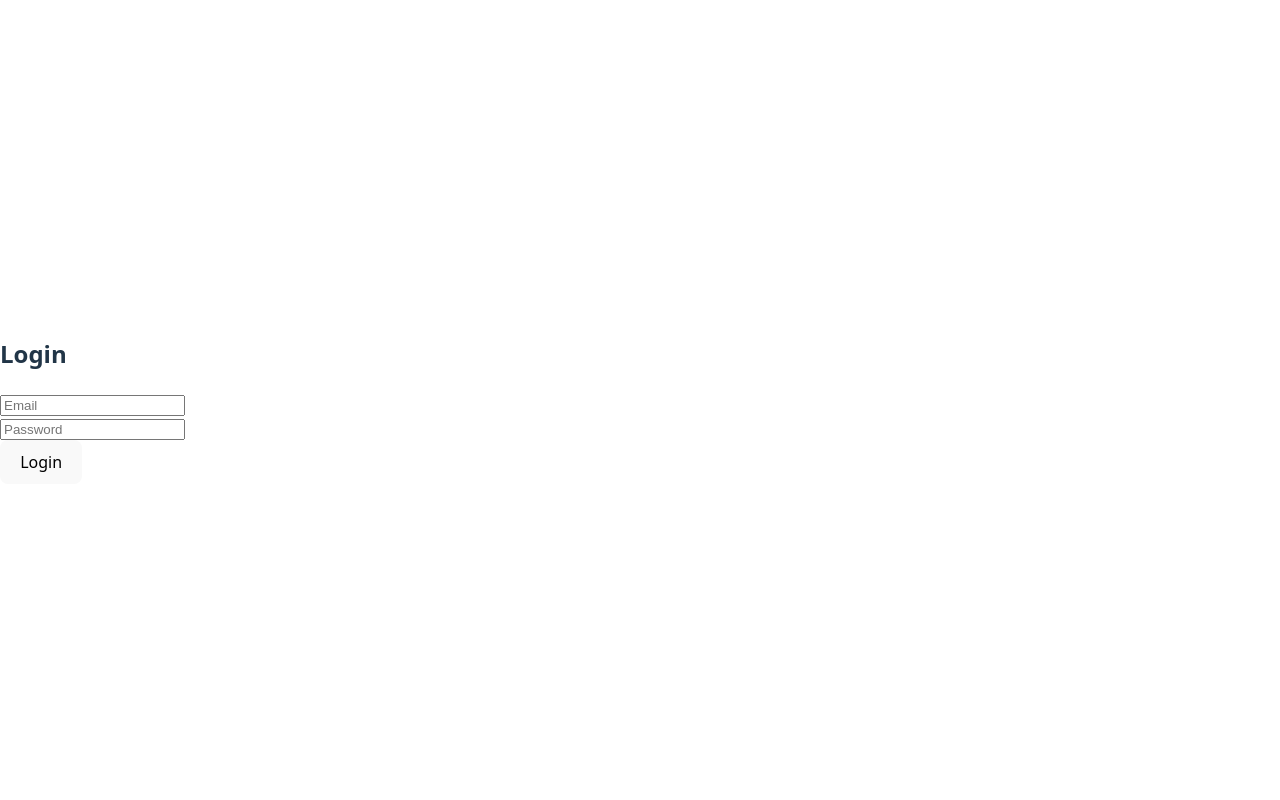
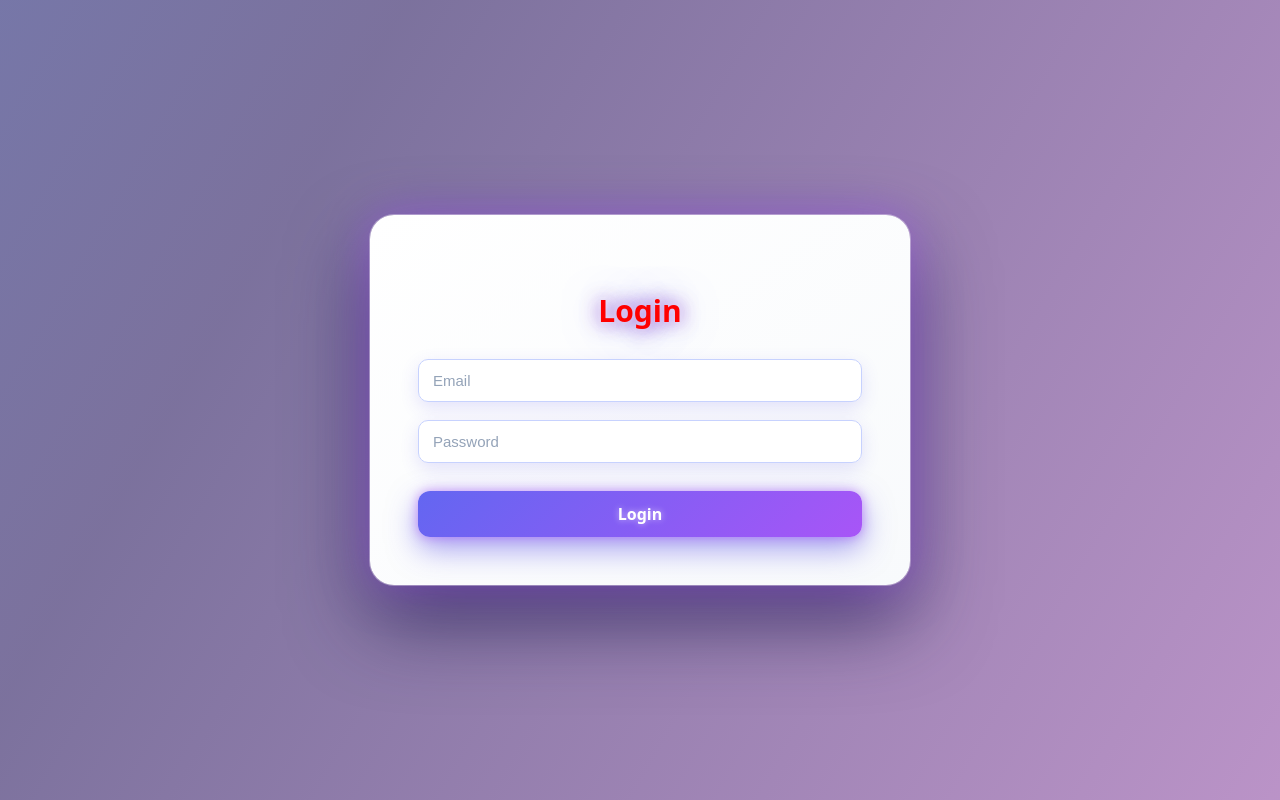
Before and after one commit to Samm005/hostel-issue-tracking, a React app in the folder frontend/: page / in a window 1280 px wide. Built offline with nearby package versions, Linux system fonts and the light colour scheme; the HTML template or start-up script is replaced by a standard one.

Commit message:
Styling login page

```diff
--- /dev/null
+++ b/frontend/src/components/Login.css
@@ -0,0 +1,221 @@
+html,
+body {
+  margin: 0;
+  padding: 0;
+  height: 100%;
+  width: 100%;
+  overflow: hidden;
+}
+
+/* Page layout */
+.login-page {
+  min-height: 100vh;
+  width: 100vw;
+
+  display: flex;
+  justify-content: center;
+  align-items: center;
+
+  margin: 0;
+  padding: 0;
+  overflow: hidden;
+}
+
+/* Entry animation */
+@keyframes loginFadeUp {
+  from {
+    opacity: 0;
+    transform: translateY(30px) scale(0.96);
+  }
+  to {
+    opacity: 1;
+    transform: translateY(0) scale(1);
+  }
+}
+
+/* Outer glass box */
+.login-wrapper {
+  display: flex;
+  justify-content: center;
+  align-items: center;
+
+  width: 100%;
+  max-width: 540px;
+
+  padding: 0;
+  border-radius: 0;
+
+  background: transparent;
+  backdrop-filter: none;
+  -webkit-backdrop-filter: none;
+
+  box-shadow: none;
+
+  animation: loginFadeUp 0.7s ease both;
+}
+
+/* Inner login card */
+.login-container {
+  width: 100%;
+  max-width: 540px;
+  padding: 48px;
+
+  background: linear-gradient(
+    to bottom right,
+    #ffffff,
+    #f8fafc
+  );
+
+  border-radius: 24px;
+
+  box-shadow:
+    0 0 0 1px rgba(255, 255, 255, 0.35),
+    0 0 45px rgba(168, 85, 247, 0.55),
+    0 35px 80px rgba(30, 27, 75, 0.7);
+
+  transition:
+    transform 0.25s ease,
+    box-shadow 0.25s ease;
+}
+
+.login-container:hover {
+  transform: translateY(-6px) scale(1.01);
+  box-shadow:
+    0 0 0 1px rgba(255, 255, 255, 0.4),
+    0 0 60px rgba(168, 85, 247, 0.75),
+    0 45px 100px rgba(30, 27, 75, 0.8);
+}
+
+/* Title */
+.login-title {
+  text-align: center;
+  font-size: 30px;
+  font-weight: 900;
+  margin-bottom: 26px;
+
+  color: #ff0000;
+
+  text-shadow:
+    0 0 6px rgba(255, 255, 255, 0.45),
+    0 0 18px rgba(108, 17, 194, 0.85),
+    0 0 36px rgba(99, 102, 241, 0.65);
+}
+
+/* Form */
+.login-form {
+  display: flex;
+  flex-direction: column;
+  gap: 18px;
+}
+
+/* Inputs */
+.login-input {
+  padding: 12px 14px;
+  font-size: 15px;
+  border-radius: 10px;
+  border: 1px solid #c7d2fe;
+
+  background: rgba(255, 255, 255, 0.96);
+  color: #0f172a;
+
+  box-shadow: 0 6px 18px rgba(79, 70, 229, 0.15);
+
+  transition:
+    border-color 0.25s ease,
+    box-shadow 0.25s ease,
+    transform 0.25s ease;
+}
+
+.login-input::placeholder {
+  color: #94a3b8;
+}
+
+.login-input:hover {
+  border-color: #818cf8;
+  box-shadow:
+    0 0 0 2px rgba(129, 140, 248, 0.25),
+    0 8px 22px rgba(79, 70, 229, 0.25);
+}
+
+.login-input:focus {
+  outline: none;
+  border-color: #6366f1;
+  transform: translateY(-1px);
+
+  box-shadow:
+    0 0 0 3px rgba(99, 102, 241, 0.35),
+    0 0 18px rgba(168, 85, 247, 0.45);
+}
+
+/* Button */
+.login-button {
+  margin-top: 10px;
+  padding: 12px;
+  font-size: 16px;
+  font-weight: 700;
+  border-radius: 12px;
+  border: none;
+  cursor: pointer;
+
+  color: #ffffff;
+  background: linear-gradient(
+    135deg,
+    #6366f1,
+    #a855f7
+  );
+
+  text-shadow: 0 0 6px rgba(255, 255, 255, 0.6);
+
+  box-shadow:
+    0 0 12px rgba(168, 85, 247, 0.6),
+    0 12px 30px rgba(79, 70, 229, 0.5);
+
+  transition:
+    transform 0.25s ease,
+    box-shadow 0.25s ease;
+}
+
+.login-button:hover {
+  transform: translateY(-2px);
+  box-shadow:
+    0 0 20px rgba(168, 85, 247, 0.85),
+    0 18px 45px rgba(79, 70, 229, 0.75);
+}
+
+.login-button:active {
+  transform: translateY(1px) scale(0.98);
+  box-shadow:
+    0 0 8px rgba(168, 85, 247, 0.6),
+    0 8px 18px rgba(79, 70, 229, 0.4);
+}
+
+/* Mobile */
+@media (max-width: 480px) {
+  .login-wrapper {
+    padding: 24px;
+  }
+
+  .login-container {
+    padding: 24px;
+  }
+
+  .login-title {
+    font-size: 24px;
+  }
+
+  .login-input {
+    font-size: 14px;
+  }
+}
+
+.dashboard-page.login-page {
+  min-height: 100vh;
+  height: 100vh;
+
+  display: flex;
+  justify-content: center;
+  align-items: center;
+
+  padding-top: 0;
+  overflow: hidden;
+}
--- a/frontend/src/components/Login.jsx
+++ b/frontend/src/components/Login.jsx
@@ -1,6 +1,7 @@
 import { useState } from "react";
 import { useNavigate } from "react-router-dom";
 import { login } from "../services/api";
+import "./Login.css";
 
 function Login() {
   const [email, setEmail] = useState("");
@@ -11,10 +12,7 @@ function Login() {
     e.preventDefault();
 
     try {
-      const data = await login({
-        email,
-        password
-      });
+      const data = await login({ email, password });
 
       if (!data.token) {
         alert("Invalid credentials");
@@ -35,27 +33,33 @@ function Login() {
   };
 
   return (
-    <div>
-      <h2>Login</h2>
+  <div className="dashboard-page login-page">
+    <div className="login-wrapper">
+      <div className="login-container">
+        <h2 className="login-title">Login</h2>
 
-      <form onSubmit={handleSubmit}>
+        <form className="login-form" onSubmit={handleSubmit}>
           <input
+            className="login-input"
             placeholder="Email"
             value={email}
             onChange={(e) => setEmail(e.target.value)}
           />
-        <br />
 
           <input
+            className="login-input"
             type="password"
             placeholder="Password"
             value={password}
             onChange={(e) => setPassword(e.target.value)}
           />
-        <br />
 
-        <button type="submit">Login</button>
+          <button className="login-button" type="submit">
+            Login
+          </button>
         </form>
+      </div>
+    </div>
   </div>
 );
 }
```
Lines whose indentation alone changed are shown as unchanged.
